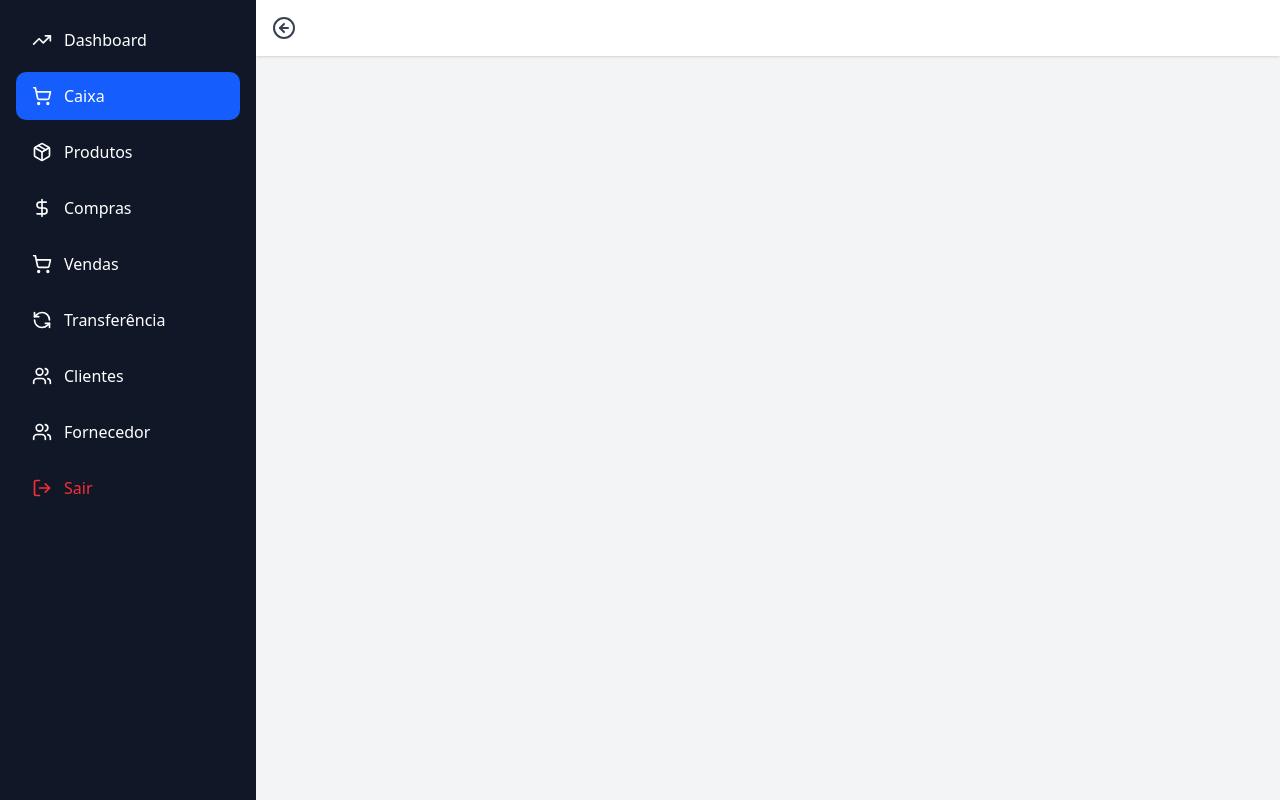
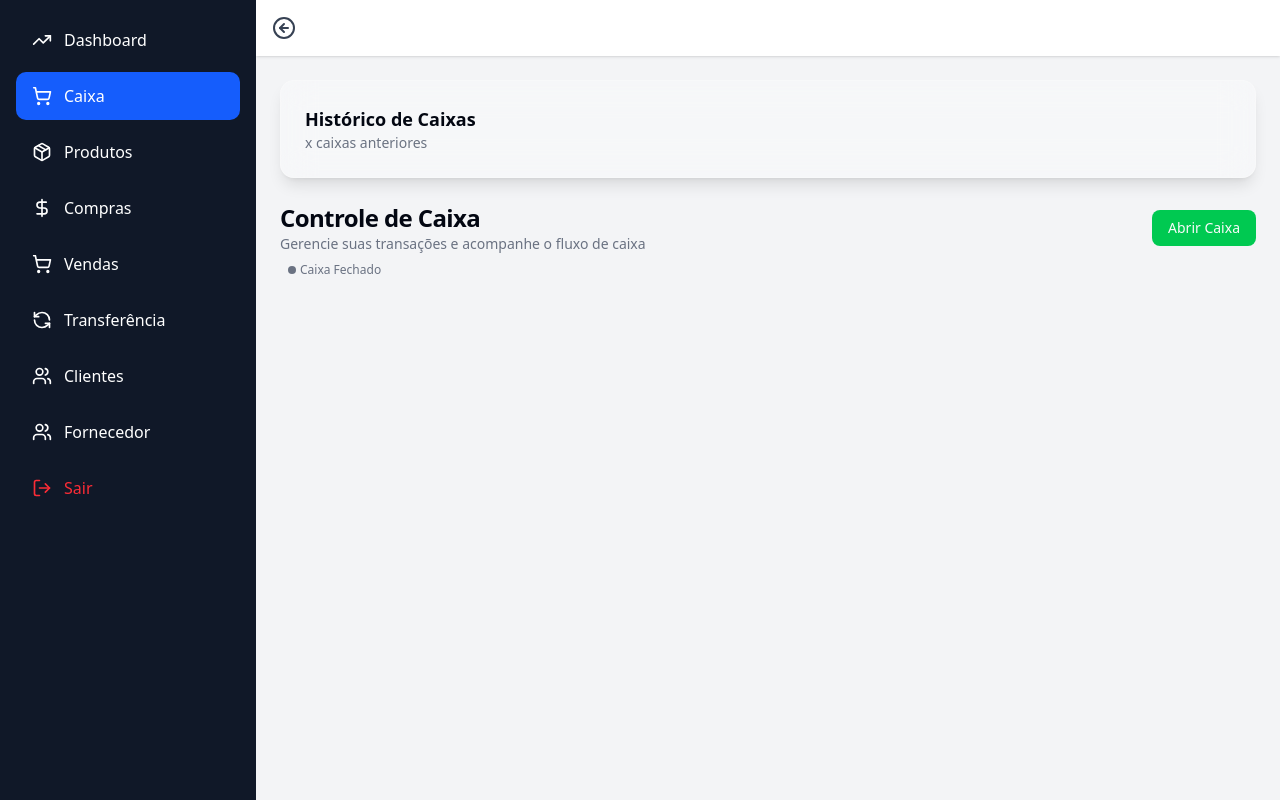
Before and after one commit to luannpl/ferro-velho, a Next.js app: page /caixa in a window 1280 px wide. Built offline with nearby package versions, Linux system fonts and the light colour scheme.

Commit message:
feat: add cash register control with open/close state and introduce Card component

```diff
--- a/src/app/(home)/caixa/page.tsx
+++ b/src/app/(home)/caixa/page.tsx
@@ -1,18 +1,33 @@
+'use client'
 import { Button } from "@/components/ui/button";
+import { useState } from "react";
+export default function Caixa() {
+    const [open, setOpen] = useState(false);
+    return (
+        <main>
+            <section className="flex flex-col gap-6 p-6 bg-white/30 border border-white/20 rounded-xl backdrop-blur-lg shadow-lg">
+                <div>
+                    <div className="text-lg font-semibold">Histórico de Caixas</div>
+                    <p className="text-muted-foreground text-sm">x caixas anteriores</p>
+                </div>
+            </section>
 
-export default function Caixa() {
-    return (
-        <body>
-            <main>
-                <section className="flex flex-col gap-4">
-                    <h1>Historico de Caixa</h1>
-
-                </section>
-                <section>
-                    <Button className="bg-green-500">Abrir Caixa</Button>
-
-                </section>
-            </main>
-        </body>
+            <section className="mt-6">
+                <div className="flex justify-between items-center">
+                    <div>
+                        <h3 className="scroll-m-20 text-2xl font-semibold tracking-tight">
+                            Controle de Caixa
+                        </h3>
+                        <p className="text-muted-foreground text-sm">Gerencie suas transações e acompanhe o fluxo de caixa</p>
+                    </div>
+                    <div>
+                        <Button className={`${open ? "bg-red-600 hover:bg-red-600" : "bg-green-500 hover:bg-green-500"}`} onClick={() => setOpen(!open)}>{open ? "Fechar Caixa" : "Abrir Caixa"}</Button>
+                    </div>
+                </div>
+                <div className="p-2">
+                    <p className={`text-xs ${open ? "text-green-500" : "text-muted-foreground"}`}><span className={`w-2 h-2 rounded-full mr-1 inline-block ${open ? "bg-green-500" : "bg-gray-500"}`}></span>{open ? "Caixa Aberto" : "Caixa Fechado"}</p>
+                </div>
+            </section>
+        </main>
     )
 }
--- /dev/null
+++ b/src/components/ui/card.tsx
@@ -0,0 +1,92 @@
+import * as React from "react"
+
+import { cn } from "@/lib/utils"
+
+function Card({ className, ...props }: React.ComponentProps<"div">) {
+  return (
+    <div
+      data-slot="card"
+      className={cn(
+        "bg-card text-card-foreground flex flex-col gap-6 rounded-xl border py-6 shadow-sm",
+        className
+      )}
+      {...props}
+    />
+  )
+}
+
+function CardHeader({ className, ...props }: React.ComponentProps<"div">) {
+  return (
+    <div
+      data-slot="card-header"
+      className={cn(
+        "@container/card-header grid auto-rows-min grid-rows-[auto_auto] items-start gap-2 px-6 has-data-[slot=card-action]:grid-cols-[1fr_auto] [.border-b]:pb-6",
+        className
+      )}
+      {...props}
+    />
+  )
+}
+
+function CardTitle({ className, ...props }: React.ComponentProps<"div">) {
+  return (
+    <div
+      data-slot="card-title"
+      className={cn("leading-none font-semibold", className)}
+      {...props}
+    />
+  )
+}
+
+function CardDescription({ className, ...props }: React.ComponentProps<"div">) {
+  return (
+    <div
+      data-slot="card-description"
+      className={cn("text-muted-foreground text-sm", className)}
+      {...props}
+    />
+  )
+}
+
+function CardAction({ className, ...props }: React.ComponentProps<"div">) {
+  return (
+    <div
+      data-slot="card-action"
+      className={cn(
+        "col-start-2 row-span-2 row-start-1 self-start justify-self-end",
+        className
+      )}
+      {...props}
+    />
+  )
+}
+
+function CardContent({ className, ...props }: React.ComponentProps<"div">) {
+  return (
+    <div
+      data-slot="card-content"
+      className={cn("px-6", className)}
+      {...props}
+    />
+  )
+}
+
+function CardFooter({ className, ...props }: React.ComponentProps<"div">) {
+  return (
+    <div
+      data-slot="card-footer"
+      className={cn("flex items-center px-6 [.border-t]:pt-6", className)}
+      {...props}
+    />
+  )
+}
+
+export {
+  Card,
+  CardHeader,
+  CardFooter,
+  CardTitle,
+  CardAction,
+  CardDescription,
+  CardContent,
+}
```
